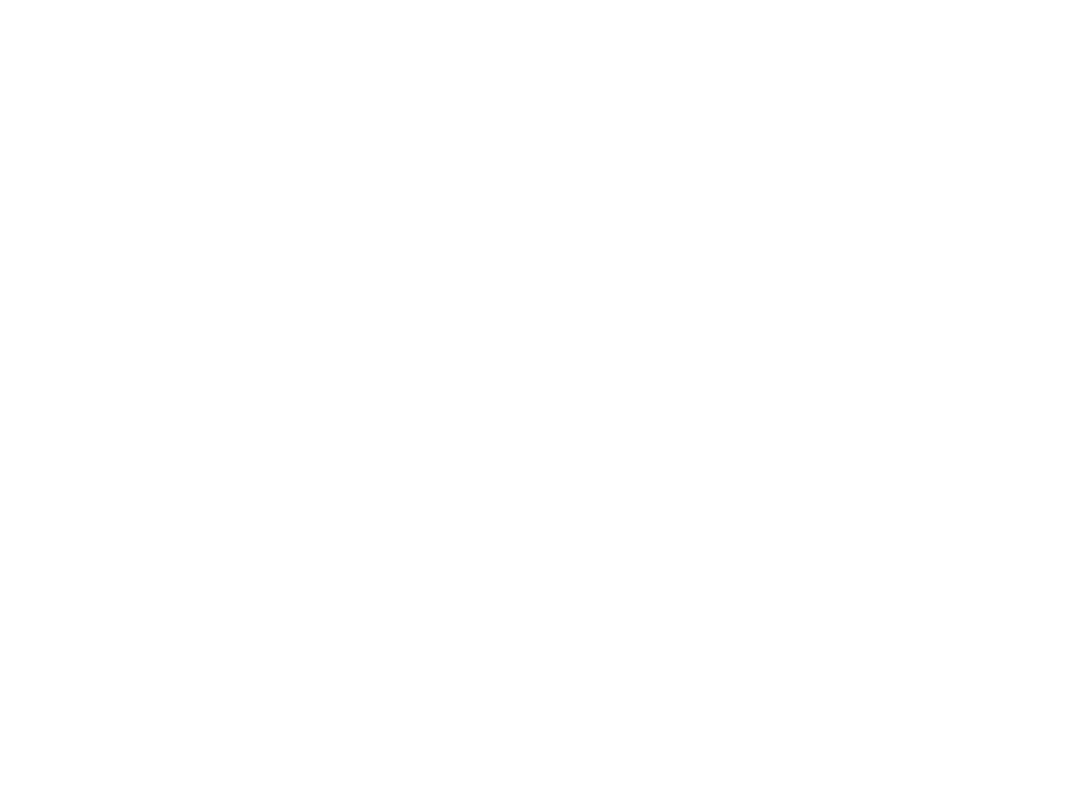
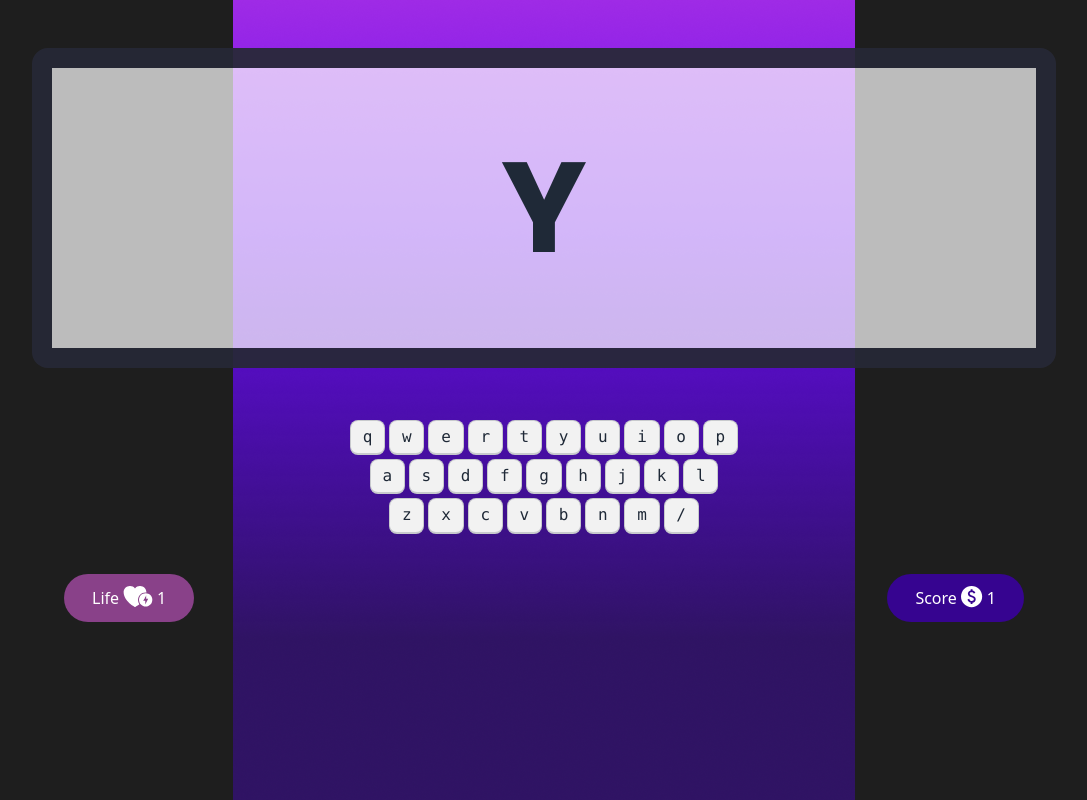
Before and after one commit to mdujjal67/alphabet-clash-pro, a plain HTML site: page index.html in a window 1280 px wide. Shown: the whole page, without its empty margins (96-1183 px from the left). Drawn offline with nearby package versions, Linux system fonts and the light colour scheme.

Commit message:
added playground section

```diff
--- a/index.html
+++ b/index.html
@@ -1,5 +1,5 @@
 <!DOCTYPE html>
-<html lang="en">
+<html lang="en" data-theme="light">
 <head>
     <meta charset="UTF-8">
     <meta name="viewport" content="width=device-width, initial-scale=1.0">
@@ -7,15 +7,94 @@
     <!-- Tailwind & daisy UI  -->
     <link href="https://cdn.jsdelivr.net/npm/daisyui@4.6.0/dist/full.min.css" rel="stylesheet" type="text/css" />
     <script src="https://cdn.tailwindcss.com"></script>
+    <!-- Google fonts -->
+    <link rel="preconnect" href="https://fonts.googleapis.com">
+    <link rel="preconnect" href="https://fonts.gstatic.com" crossorigin>
+    <link href="https://fonts.googleapis.com/css2?family=Anton&family=Poppins:ital,wght@0,100;0,200;0,300;0,400;0,500;0,600;0,700;0,800;0,900;1,100;1,200;1,300;1,400;1,500;1,600;1,700;1,800;1,900&display=swap" rel="stylesheet">
+    <style>
+        .poppins{
+             font-family: "Poppins", sans-serif;
+        }
+        .anton{
+             font-family: "Anton", sans-serif;
+        }
+    </style>
 </head>
 <body>
-    <main>
-        <section class="home">
+    <main class="bg-[#1E1E1E] min-h-screen bg-[url(images/background.png)] bg-no-repeat bg-center">
+        <!-- home section -->
+        <section class="home hidden">
+            <div class="home-content flex flex-col text-center justify-center items-center min-h-screen">
+                <h1 class="home-title text-white anton text-[120px]">ALPHABET CLASH</h1>
+                <p class="home-content text-[#ffffffCC] poppins text-2xl">Unleash Your Keyboard Kung Fu : Press “Enter” to Play</p>
+                <button class="btn btn-ghost bg-white hover:text-white mt-9">Play Now</button>
+            </div>
+        </section>
+        <!-- playground section -->
+        <section class="playground">
+            <div>
+                <!-- art-board design -->
+                <div class="artboard flex flex-col text-center items-center">
+                    <div class="artboard artboard-horizontal phone-6 bg-[#ffffffB3] border-[#010313CC] rounded-2xl border-[20px] my-12">
+                        <div class=" flex justify-center items-center flex-col h-full">
+                            <p class="poppins text-9xl font-bold">Y</p>
+                        </div>
+                    </div>
+                </div>
+                 <!-- keyboard start -->
+                 <div class="keyboard w-full">
+                    <div class="flex justify-center gap-1 my-1 w-full">
+                        <kbd class="kbd">q</kbd>
+                        <kbd class="kbd">w</kbd>
+                        <kbd class="kbd">e</kbd>
+                        <kbd class="kbd">r</kbd>
+                        <kbd class="kbd">t</kbd>
+                        <kbd class="kbd">y</kbd>
+                        <kbd class="kbd">u</kbd>
+                        <kbd class="kbd">i</kbd>
+                        <kbd class="kbd">o</kbd>
+                        <kbd class="kbd">p</kbd>
+                    </div>
+                    <div class="flex justify-center gap-1 my-1 w-full">
+                        <kbd class="kbd">a</kbd>
+                        <kbd class="kbd">s</kbd>
+                        <kbd class="kbd">d</kbd>
+                        <kbd class="kbd">f</kbd>
+                        <kbd class="kbd">g</kbd>
+                        <kbd class="kbd">h</kbd>
+                        <kbd class="kbd">j</kbd>
+                        <kbd class="kbd">k</kbd>
+                        <kbd class="kbd">l</kbd>
+                    </div>
+                    <div class="flex justify-center gap-1 my-1 w-full">
+                        <kbd class="kbd">z</kbd>
+                        <kbd class="kbd">x</kbd>
+                        <kbd class="kbd">c</kbd>
+                        <kbd class="kbd">v</kbd>
+                        <kbd class="kbd">b</kbd>
+                        <kbd class="kbd">n</kbd>
+                        <kbd class="kbd">m</kbd>
+                        <kbd class="kbd">/</kbd>
+                    </div>
+                </div>
+                <!-- keyboard end -->
+                <!--two button design -->
+                <div class="flex justify-center mt-10">
+                    <div class="two-button flex justify-between w-3/4 items-center">
+                        <button class="text-white bg-[#894189] hover:bg-[#360490] flex rounded-full py-3 px-7 gap-1">Life
+                            <img src="images/Group 23.svg" alt="heart-logo">
+                            <span>1</span>
+                        </button>
+                        <button class="text-white bg-[#360490] hover:bg-[#894189] flex rounded-full py-3 px-7 gap-1">Score
+                            <img src="images/monetization_on.svg" alt="monetization-logo">
+                            <span>1</span>
+                        </button>
+                    </div>
+                </div>
+            </div>
 
         </section>
-        <section class="playground">
-
-        </section>
+        <!-- score section -->
         <section class="score">
 
         </section>
```
Also changed, not shown: images/Group 23.svg (added), images/monetization_on.svg (added).
